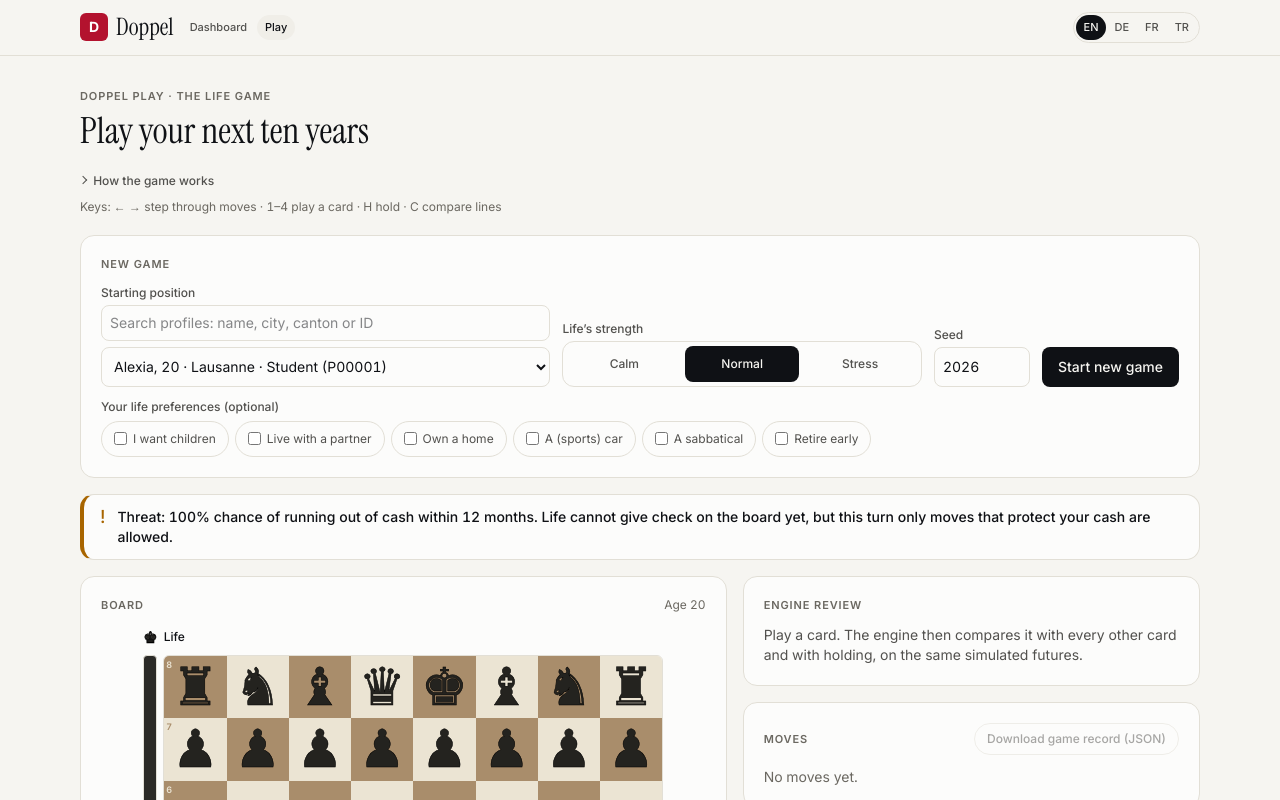
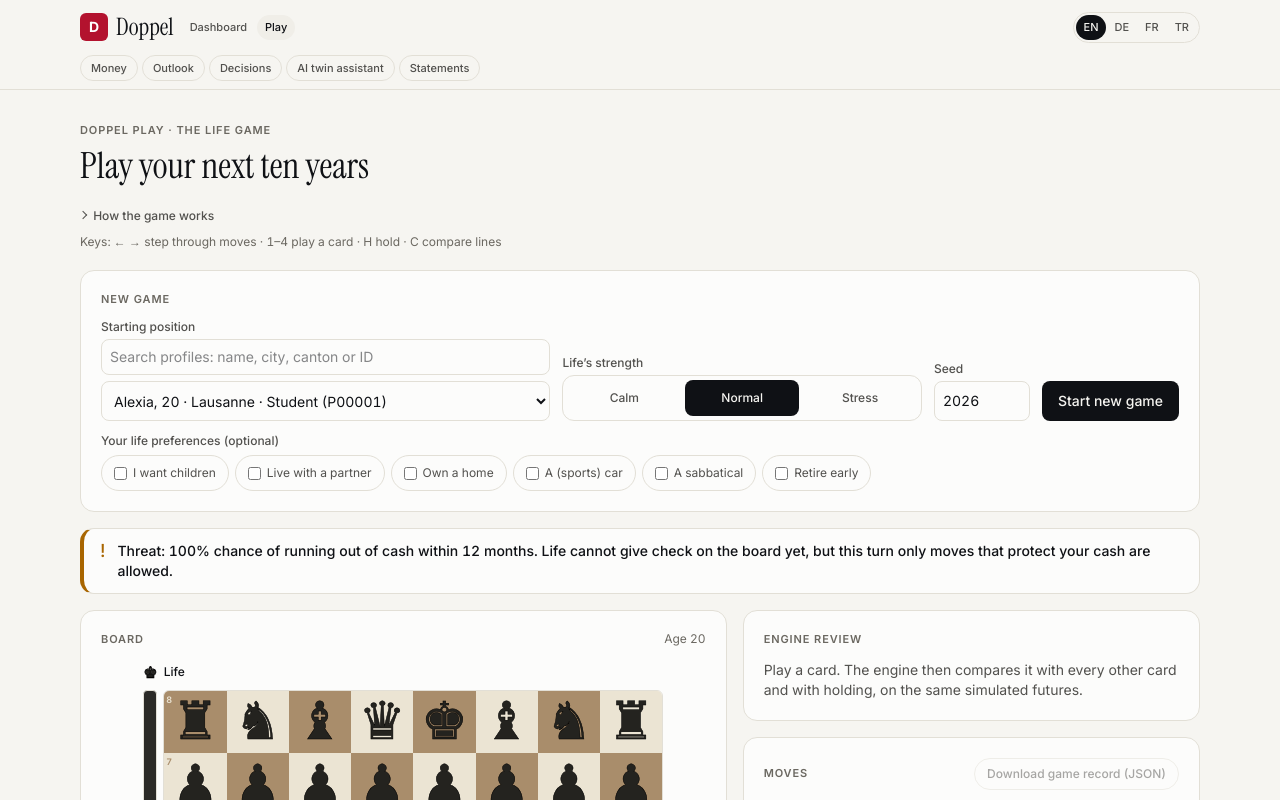
Before and after one commit to Barlassen/Doppel, a Next.js app: page /play in a window 1280 px wide. Shown: the top 800 px of the page. Built offline with nearby package versions, Linux system fonts and the light colour scheme.

Commit message:
Header: jump links to money, outlook, decisions, the AI twin assistant and statements
A second header row on the dashboard and on Doppel Play (there the links lead back to the dashboard).
api-check follows the shortened Turkish label.

Co-Authored-By: Claude Fable 5.2 <noreply@anthropic.com>

```diff
--- a/scripts/api-check.ts
+++ b/scripts/api-check.ts
@@ -764,7 +764,7 @@ async function main() {
     // A decision that lacks figures says so, and the same facts in Turkish carry Turkish labels.
     const s2 = actions.applyScenarioOps(s0, actions.validateOps([{ op: "add", type: "income", label: "Marriage", month: 8, decision: { kind: "partner", married: true } }], s0.events));
     const tr = outlookFacts(outlook(barlas, s2, { behavior, paths: 100, now: new Date(2026, 10, 22) }), { profile: barlas, locale: "tr" }) as Json;
-    assert.match(String(tr.decision_inputs_missing), /Partnerin aylık net maaşı/);
+    assert.match(String(tr.decision_inputs_missing), /Partnerin net maaşı/);
     assert.equal(tr.economy_scenario, "Temel senaryo");
     // The gateway takes the object as it is.
     fresh();
--- a/src/components/AskCard.tsx
+++ b/src/components/AskCard.tsx
@@ -42,7 +42,7 @@ export function AskCard({
   const connected = status !== "checking" && !!status?.configured && !!status.textModel;
   const state = status === "checking" ? "checking" : connected ? "on" : "off";
   return (
-    <section className="card p-5 sm:p-6" data-testid="ask-card">
+    <section id="assistant" className="card scroll-mt-28 p-5 sm:p-6" data-testid="ask-card">
       <CardHeader
         title={t("llm.askLabel")}
         aside={
--- a/src/components/DoppelApp.tsx
+++ b/src/components/DoppelApp.tsx
@@ -85,7 +85,7 @@ import { TwinCard } from "./TwinCard";
 import { Insights } from "./Insights";
 import { CardHeader, Section } from "./ui";
 import { AccountSwitcher } from "./AccountSwitcher";
-import { SiteNav } from "./SiteNav";
+import { SectionNav, SiteNav } from "./SiteNav";
 import { AccountWizard } from "./AccountWizard";
 import { ImportPanel } from "./ImportPanel";
 import { TransactionsPanel } from "./TransactionsPanel";
@@ -1004,6 +1004,7 @@ export default function DoppelApp() {
             </div>
           </div>
         </div>
+        <SectionNav current="dashboard" />
       </header>
 
       <main id="main" className="mx-auto max-w-6xl px-4 pt-8 pb-24">
@@ -1085,11 +1086,13 @@ export default function DoppelApp() {
 
         <div className="mt-6 space-y-5">
           <TwinCard profile={effProfile} summary={learned.summary} />
-          <MoneyFlow profile={effProfile} summary={learned.summary} outlook={outlookFresh} />
+          <div id="money" className="scroll-mt-28">
+            <MoneyFlow profile={effProfile} summary={learned.summary} outlook={outlookFresh} />
+          </div>
           <Insights profile={effProfile} summary={learned.summary} />
 
           <h2 className="sr-only">{t("ux.futureTitle")}</h2>
-          <section className="card p-4 sm:p-6">
+          <section id="outlook" className="card scroll-mt-28 p-4 sm:p-6">
             <CardHeader title={t("chart.title")} />
             <ConeChart
               real={real}
@@ -1136,6 +1139,7 @@ export default function DoppelApp() {
         </div>
 
         <div className="mt-14 space-y-14">
+          <span id="decisions" aria-hidden="true" className="-mb-14 block h-0 scroll-mt-28" />
           <Section title={t("layout.decisions")}>
             <div className="mb-5">
               <CommandBar onSubmit={onCommand} busy={cmdBusy} message={cmdMsg} hasHome={scenario.events.some((e) => e.type === "house")} />
@@ -1220,6 +1224,7 @@ export default function DoppelApp() {
             </div>
           </Section>
 
+          <span id="statements" aria-hidden="true" className="-mb-14 block h-0 scroll-mt-28" />
           <Section title={t("data.sectionTitle")}>
             <div className="grid items-start gap-5 lg:grid-cols-[360px_minmax(0,1fr)]">
               <ImportPanel
--- a/src/components/SiteNav.tsx
+++ b/src/components/SiteNav.tsx
@@ -22,3 +22,31 @@ export function SiteNav({ current }: { current: "dashboard" | "play" }) {
     </nav>
   );
 }
+
+/** The dashboard's main areas, in page order. Each id is an anchor on the dashboard. */
+const SECTIONS = ["money", "outlook", "decisions", "assistant", "statements"] as const;
+
+/**
+ * Second header row: jump links to the dashboard's main areas (money, outlook, decisions, the AI twin assistant,
+ * statements). On Doppel Play the same links lead back to the dashboard. Scrolls sideways on narrow screens.
+ */
+export function SectionNav({ current }: { current: "dashboard" | "play" }) {
+  const { t } = useI18n();
+  const base = current === "dashboard" ? "" : "/";
+  return (
+    <nav aria-label={t("sections.aria")} data-testid="section-nav" className="mx-auto max-w-6xl overflow-x-auto px-4 pb-2">
+      <ul className="flex w-max items-center gap-1">
+        {SECTIONS.map((id) => (
+          <li key={id}>
+            <a
+              href={`${base}#${id}`}
+              className="block min-h-6 whitespace-nowrap rounded-full border border-line px-2.5 py-1 text-[11px] font-medium text-ink-2 hover:border-ink-3 hover:text-ink"
+            >
+              {t(`sections.${id}`)}
+            </a>
+          </li>
+        ))}
+      </ul>
+    </nav>
+  );
+}
--- a/src/components/play/PlayApp.tsx
+++ b/src/components/play/PlayApp.tsx
@@ -13,7 +13,7 @@ import type { GameState } from "@/lib/game/state";
 import { LOCALES, LOCALE_NAMES, LOCALE_TAGS } from "@/lib/i18n";
 import { useI18n } from "@/lib/i18n/I18nProvider";
 import { ALEXIA_ID, loadUbsProfile } from "@/lib/ubs";
-import { SiteNav } from "../SiteNav";
+import { SectionNav, SiteNav } from "../SiteNav";
 import { Disclosure } from "../ui";
 import { boardLine } from "@/lib/game/board";
 import { ChessBoard } from "./ChessBoard";
@@ -291,6 +291,7 @@ export default function PlayApp() {
             ))}
           </div>
         </div>
+        <SectionNav current="play" />
       </header>
 
       <main className="mx-auto max-w-6xl px-4 pt-6 pb-24 sm:pt-8">
--- a/src/lib/i18n/de.ts
+++ b/src/lib/i18n/de.ts
@@ -2415,4 +2415,13 @@ export const de = {
       other: "andere",
     },
   },
+  // Second header row: jump links to the dashboard's main areas.
+  sections: {
+    aria: "Bereiche",
+    money: "Geld",
+    outlook: "Ausblick",
+    decisions: "Entscheidungen",
+    assistant: "KI-Zwilling-Assistent",
+    statements: "Kontoauszüge",
+  },
 } satisfies Messages;
--- a/src/lib/i18n/en.ts
+++ b/src/lib/i18n/en.ts
@@ -2413,4 +2413,13 @@ export const en = {
       other: "other",
     },
   },
+  // Second header row: jump links to the dashboard's main areas.
+  sections: {
+    aria: "Sections",
+    money: "Money",
+    outlook: "Outlook",
+    decisions: "Decisions",
+    assistant: "AI twin assistant",
+    statements: "Statements",
+  },
 } as const;
--- a/src/lib/i18n/fr.ts
+++ b/src/lib/i18n/fr.ts
@@ -2424,4 +2424,13 @@ export const fr = {
       other: "autre",
     },
   },
+  // Second header row: jump links to the dashboard's main areas.
+  sections: {
+    aria: "Rubriques",
+    money: "Argent",
+    outlook: "Perspectives",
+    decisions: "Décisions",
+    assistant: "Assistant jumeau IA",
+    statements: "Relevés",
+  },
 } as const satisfies Messages;
--- a/src/lib/i18n/tr.ts
+++ b/src/lib/i18n/tr.ts
@@ -2421,4 +2421,13 @@ export const tr = {
       other: "diğer",
     },
   },
+  // Second header row: jump links to the dashboard's main areas.
+  sections: {
+    aria: "Bölümler",
+    money: "Para",
+    outlook: "Gidişat",
+    decisions: "Kararlar",
+    assistant: "AI Twin asistanı",
+    statements: "Ekstreler",
+  },
 } satisfies Messages;
```
